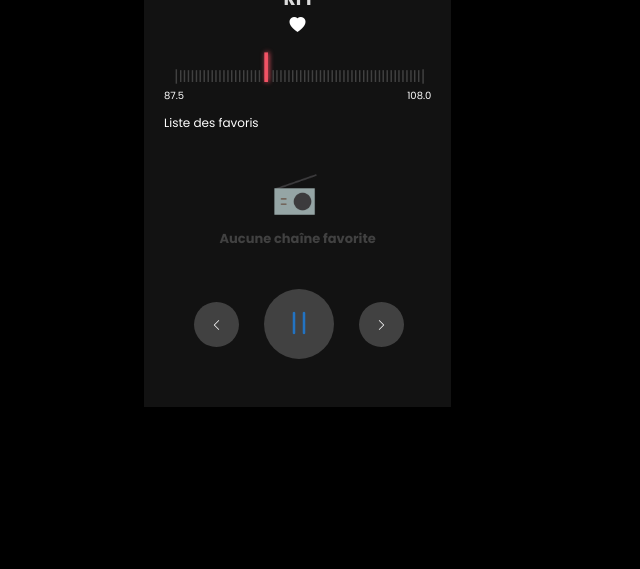
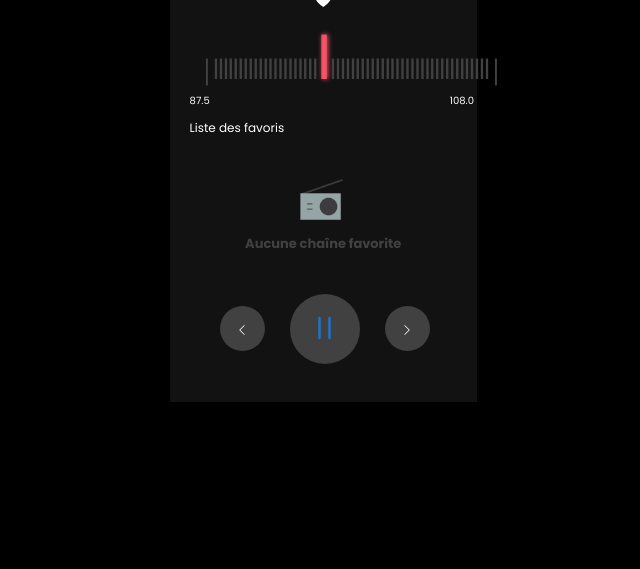
Before and after one commit to nishalbruce/Radio-Interface, a plain HTML site: page index.html in a window 1280 px wide. Shown: the part 231-800 px from the top of the page, without its empty margins (304-944 px from the left). Drawn offline with nearby package versions, Linux system fonts and the light colour scheme.

Commit message:
Radio Interface

```diff
--- a/index.html
+++ b/index.html
@@ -23,7 +23,7 @@
                     </div>
                     <div class="bars">
                          <div class="vertic">
-                              <p>|lllllllllllllllllllll<span>l</span>llllllllllllllllllllllllllllllllllllll|</p>
+                              <p>|lllllllllllllllllllll<span>l</span>llllllllllllllllllllllllllllllll|</p>
                          </div>
                          <div class="div">
                               <p class="first">87.5</p>
--- a/style.css
+++ b/style.css
@@ -13,9 +13,9 @@ body
 .box
 {
      background-color: #121212;
-     margin: 3% 35%;
+     margin: 1% 37%;
      width: 24%;
-     height: 600px;
+     height: 620px;
 }
 .menu
 {
@@ -72,12 +72,15 @@ body
 .vertic p
 {
      color: #414141;
+     font-size: 27px;
+     font-family: Segoe UI;
+     letter-spacing: -2px;
 }
 .vertic span
 {
      color: #F25365;
      text-shadow: #F25365 1px 0px 5px;
-     font-size: 40px;
+     font-size: 60px;
 }
 .div
 {
@@ -92,7 +95,7 @@ body
 }
 .first
 {
-     margin-right: 223px;
+     margin-right: 240px;
 }
 .radio
 {
@@ -124,7 +127,6 @@ body
 {
      background-color: #414141;
      margin-right: 25px;
-     /* height: 10px; */
      width: 25px;
      padding: 10px;
      border-radius: 50%;
@@ -139,7 +141,11 @@ body
 }
 #divBut
 {
-     /* height: 25px; */
      width: 60px;
      padding: 5px;
 }
+
+@media screen and (min-width: 100px) and (max-width: 389px)
+{
+
+}
```
